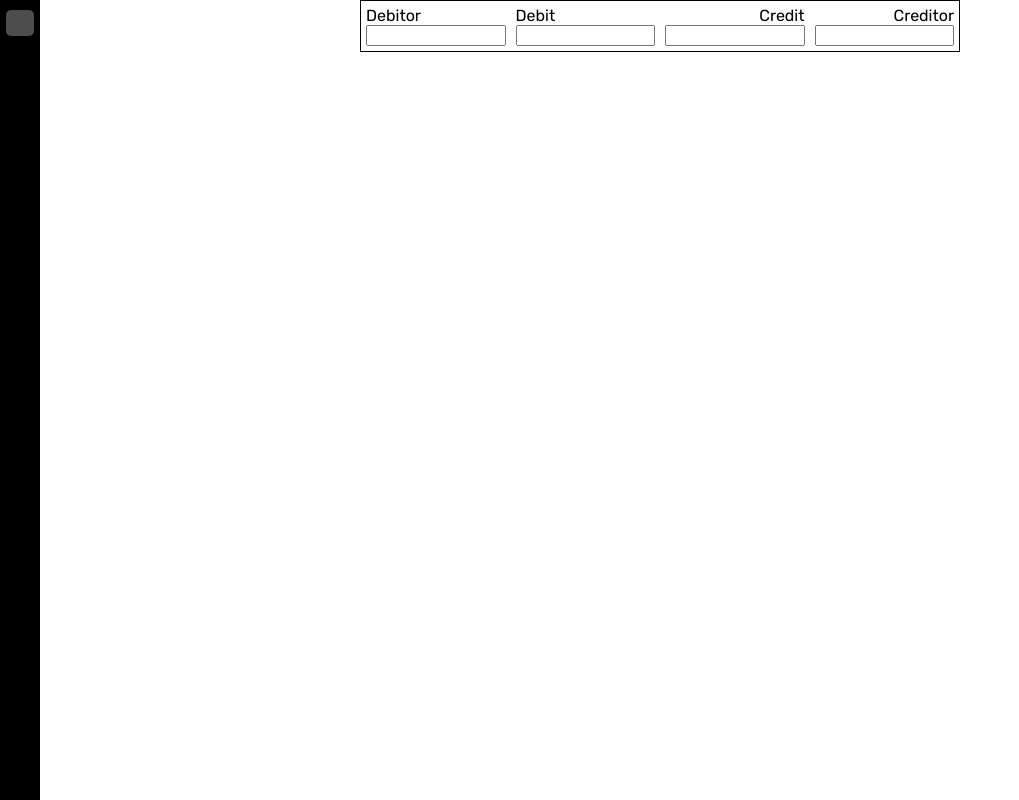
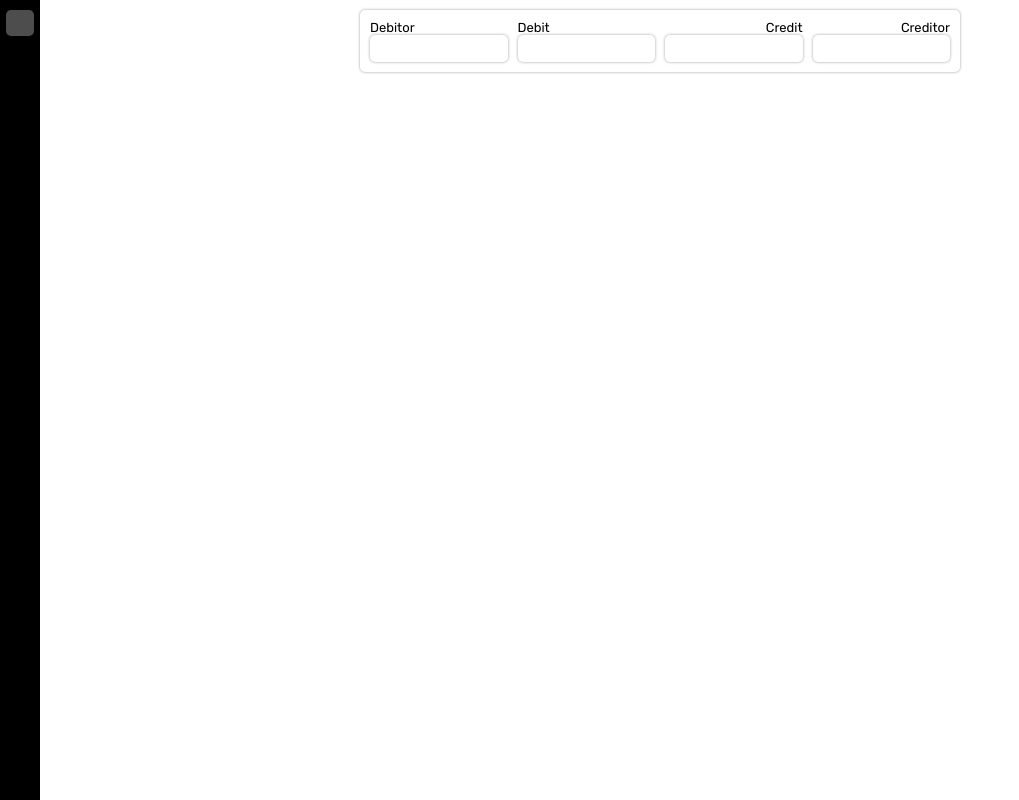
Before and after one commit to Bogghi/aurelio, a Vue app: page / in a window 1280 px wide. Shown: the whole page, without its empty margins (0-1019 px from the left). Built offline with nearby package versions, Linux system fonts and the light colour scheme; some icons are missing.

Commit message:
implemented style of the insert form

```diff
--- a/src/views/AppHome.vue
+++ b/src/views/AppHome.vue
@@ -13,11 +13,11 @@
           </div>
           <div class="form-col">
             <label for="debit">Debit</label>
-            <input type="text" id="debit">
+            <input type="number" id="debit">
           </div>
           <div class="form-col right">
             <label for="credit">Credit</label>
-            <input type="text" id="credit">
+            <input type="number" id="credit">
           </div>
           <div class="form-col right">
             <label for="creditor">Creditor</label>
@@ -42,26 +42,43 @@
       height: 100vh;
 
       .ladger-insert {
+        margin-top: 10px;
         display: flex;
-        border: 1px solid black;
-        height: 50px;
+        border-radius: 5px;
+        box-shadow: 0px 0px 3px #9c9c9c;
 
         .row {
           display: flex;
           flex-direction: row;
           gap: 10px;
           min-width: 0;
-          padding: 5px;
+          padding: 10px;
 
           .form-col {
             display: flex;
             flex-direction: column;
             flex: 1;
             min-width: 0;
+
+            label {
+              font-size: 13px;
+            }
+
+            input {
+              font-size: 15px;
+              border: none;
+              box-shadow: 0px 0px 3px #9c9c9c;
+              border-radius: 5px;
+              padding: 5px;
+            }
           }
 
           .right {
             text-align: right;
+
+            input {
+              text-align: right;
+            }
           }
         }
       }
```
